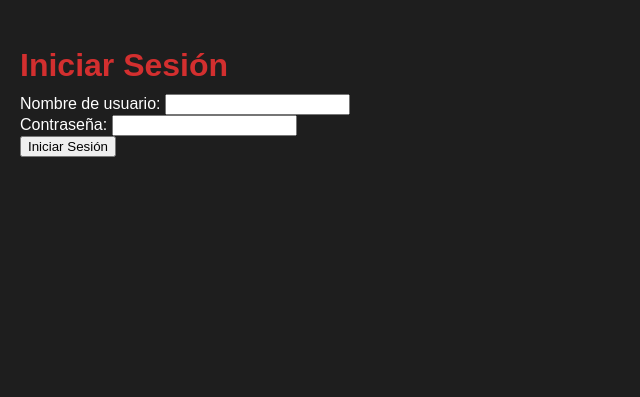
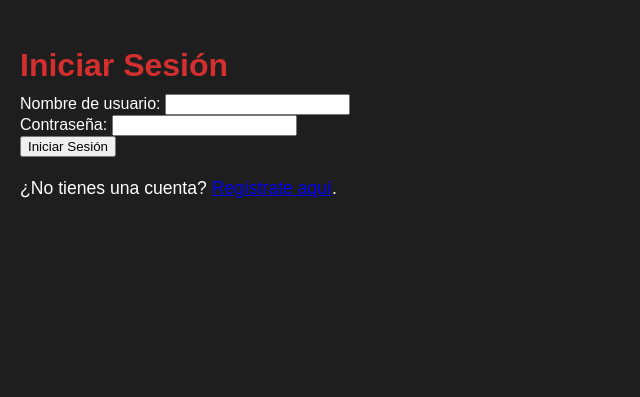
Before and after one commit to vicpoo/DjangoProyect, a Django app: page /login/ in a window 1280 px wide. Shown: the part 58-455 px from the top of the page, without its empty margins (0-640 px from the left). Run offline with Django 5.2, Linux system fonts and the light colour scheme.

Commit message:
NO QUE NO

```diff
--- a/SpiderVerse/settings.py
+++ b/SpiderVerse/settings.py
@@ -65,6 +65,7 @@ STATIC_URL = '/static/'
 STATICFILES_DIRS = [BASE_DIR / "main/static"]  # Ruta a tus archivos estáticos
 
 # Redirecciones de autenticación
+LOGIN_URL = 'login'  # Redirige al formulario de inicio de sesión cuando se requiere autenticación
 LOGIN_REDIRECT_URL = 'home'  # Redirige al inicio después de iniciar sesión
 LOGOUT_REDIRECT_URL = 'home'  # Redirige al inicio después de cerrar sesión
 
--- a/main/templates/main/login.html
+++ b/main/templates/main/login.html
@@ -1,3 +1,4 @@
+<!-- main/templates/main/login.html -->
 {% extends 'main/base.html' %}
 
 {% block content %}
@@ -14,4 +15,5 @@
     </div>
     <button type="submit">Iniciar Sesión</button>
 </form>
+<p>¿No tienes una cuenta? <a href="{% url 'registro' %}">Regístrate aquí</a>.</p>
 {% endblock %}
```
Also changed, not shown: db.sqlite3.
